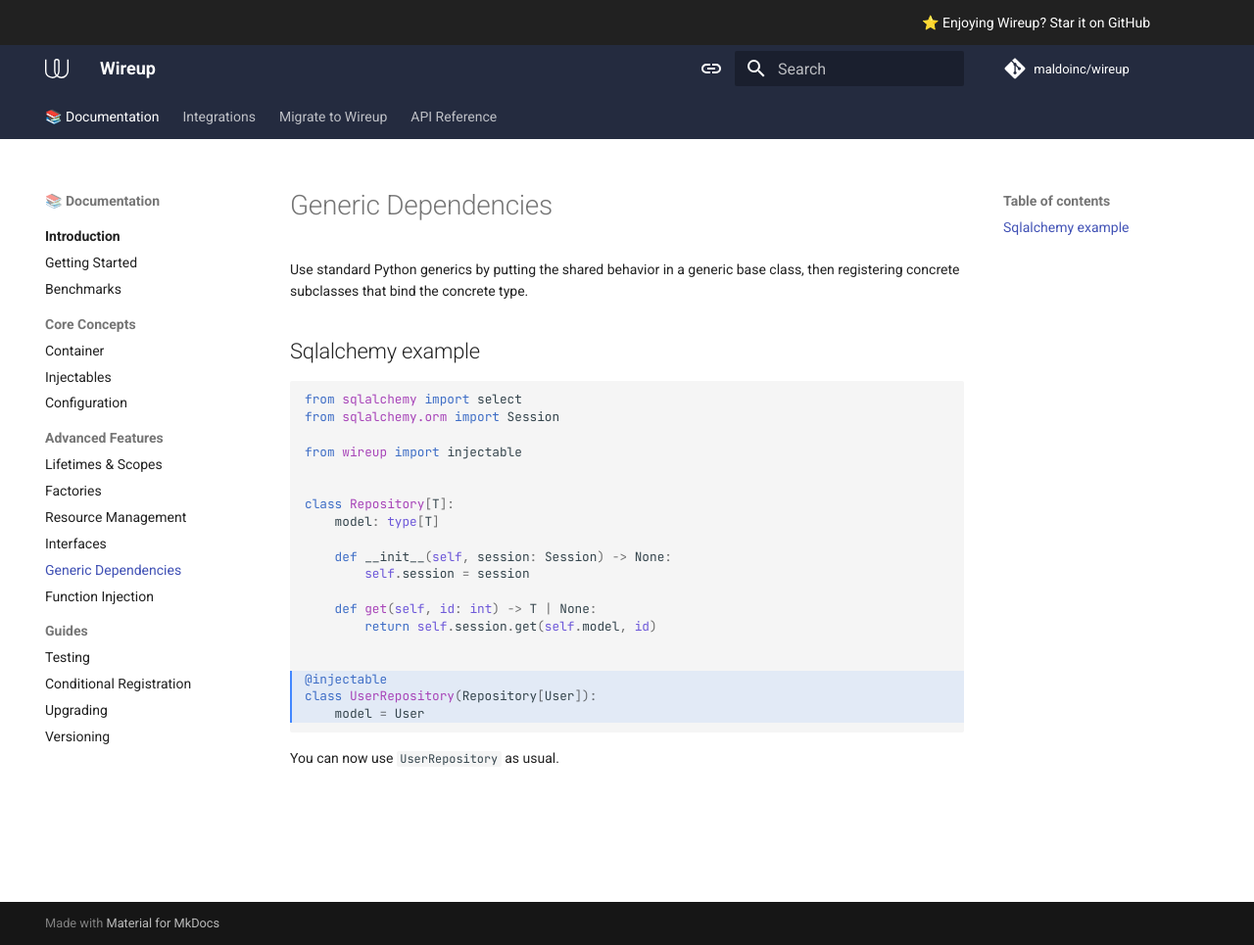
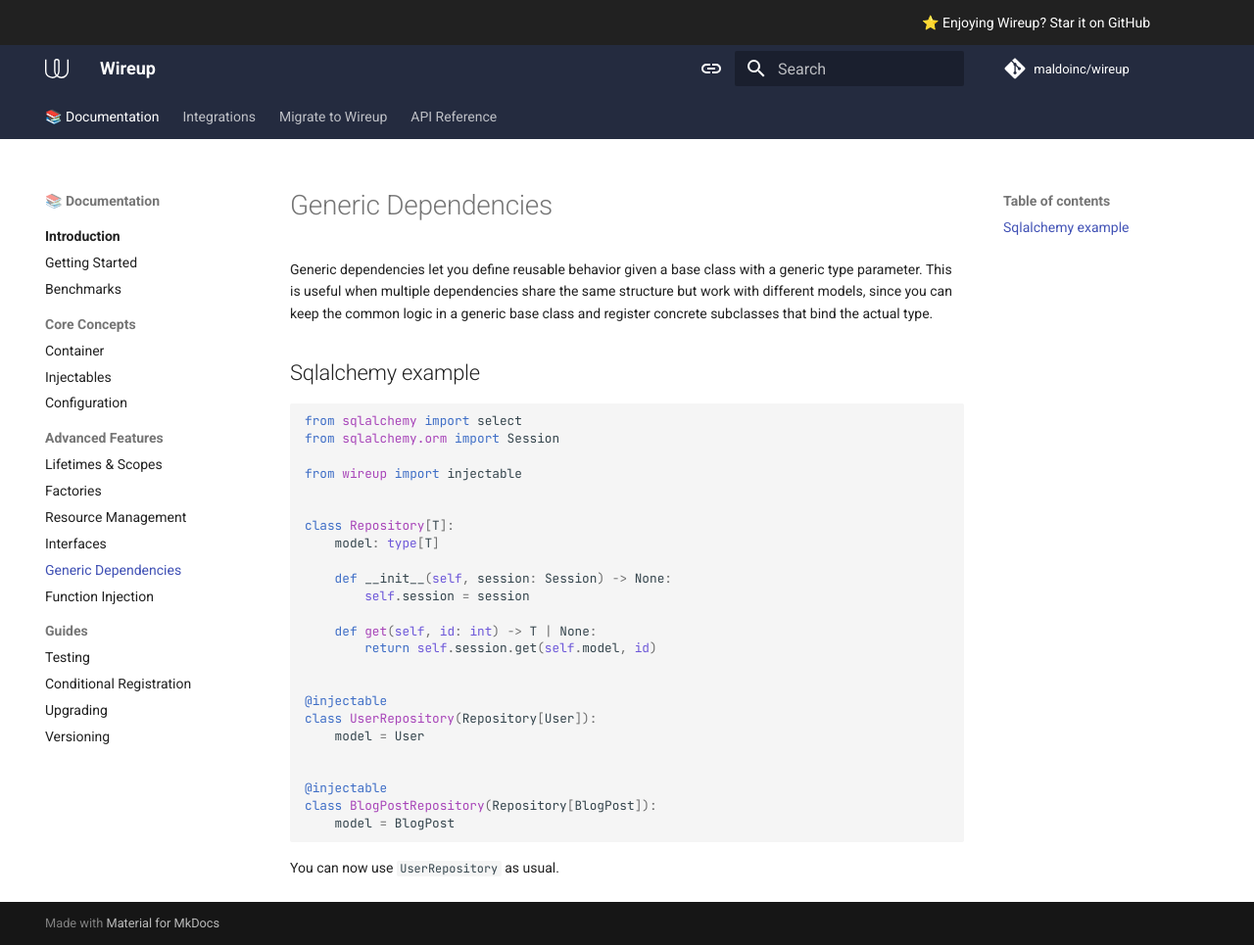
Before and after one commit to maldoinc/wireup, an MkDocs documentation site: the page built from docs/pages/generic_dependencies.md, in a window 1280 px wide and 965 px high. Shown: the whole window at 98% size. Built offline with MkDocs 1.6.1 and Material for MkDocs 9.7.7, drawn with Linux system fonts in a browser that asks for light colours; comment, search, counter and statistics services are not loaded; the version menu is left out.

Commit message:
Update generic deps wording

````diff
--- a/docs/pages/generic_dependencies.md
+++ b/docs/pages/generic_dependencies.md
@@ -1,8 +1,10 @@
-Use standard Python generics by putting the shared behavior in a generic base class, then registering concrete subclasses that bind the concrete type.
+Generic dependencies let you define reusable behavior
+given a base class with a generic type parameter. This is useful when multiple dependencies share the same structure but work with different models, since you can keep the common logic in a generic base class and register concrete subclasses that bind the actual type.
+
 
 ## Sqlalchemy example
 
-```python hl_lines="17-20"
+```python
 from sqlalchemy import select
 from sqlalchemy.orm import Session
 
@@ -22,6 +24,11 @@ class Repository[T]:
 @injectable
 class UserRepository(Repository[User]):
     model = User
+
+
+@injectable
+class BlogPostRepository(Repository[BlogPost]):
+    model = BlogPost
 ```
 
 You can now use `UserRepository` as usual.
````
